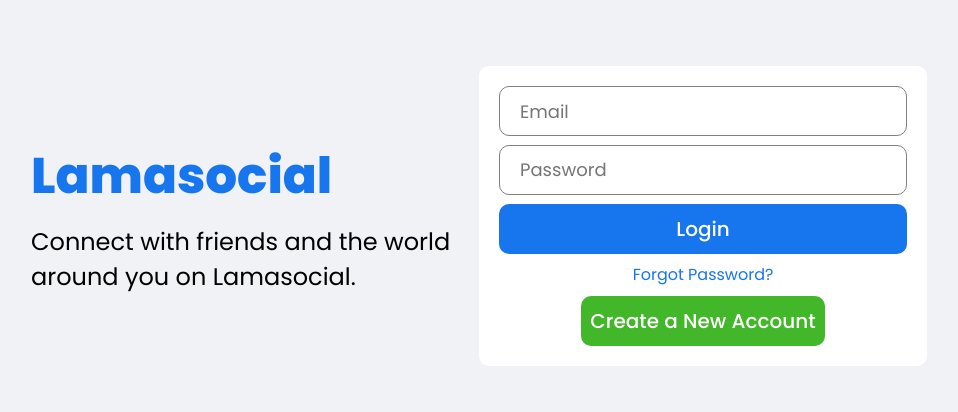
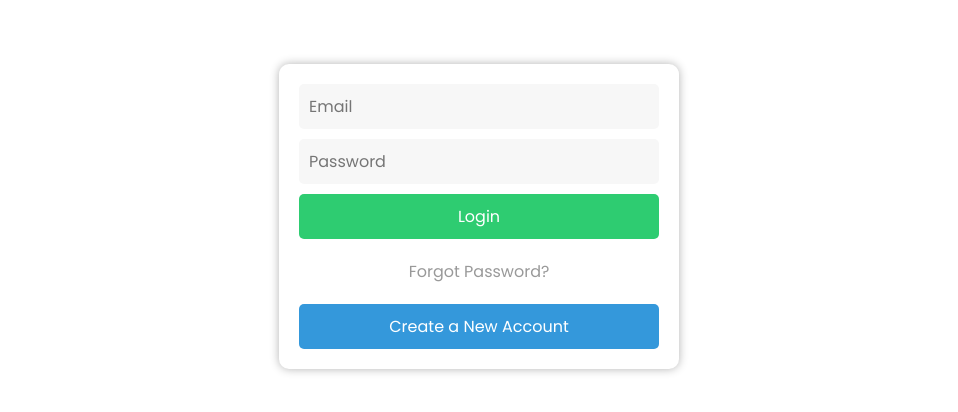
Before and after one commit to mehmeteminavcil/task-board, a React (Vite) app in the folder client/: page /login in a window 1280 px wide. Shown: the part 184-596 px from the top of the page, without its empty margins (161-1119 px from the left). Built offline with nearby package versions, Linux system fonts and the light colour scheme.

Commit message:
styled Login.jsx and Register.jsx

```diff
--- a/client/src/pages/Login/Login.jsx
+++ b/client/src/pages/Login/Login.jsx
@@ -23,13 +23,6 @@ const Login = () => {
   return (
     <div className="login">
       <div className="loginWrapper">
-        <div className="loginLeft">
-          <h3 className="loginLogo">Lamasocial</h3>
-          <span className="loginDesc">
-            Connect with friends and the world around you on Lamasocial.
-          </span>
-        </div>
-        <div className="loginRight">
         <form className="loginBox" onSubmit={handleClick}>
           <input
             placeholder="Email"
@@ -54,11 +47,8 @@ const Login = () => {
             )}
           </button>
           <span className="loginForgot">Forgot Password?</span>
-            <button className="loginRegisterButton">
-              Create a New Account
-            </button>
+          <button className="loginRegisterButton">Create a New Account</button>
         </form>
-        </div>
       </div>
     </div>
   );
--- a/client/src/pages/Login/login.scss
+++ b/client/src/pages/Login/login.scss
@@ -1,92 +1,77 @@
 .login {
-    width: 100vw;
+  display: flex;
+  justify-content: center;
+  align-items: center;
   height: 100vh;
-    background-color: #f0f2f5;
+
+  .loginWrapper {
+    width: 400px;
+    padding: 20px;
+    background-color: #fff;
+    border-radius: 10px;
+    box-shadow: 0 0 10px rgba(0, 0, 0, 0.3);
+
+    .loginBox {
+      display: flex;
+      flex-direction: column;
+      gap: 10px;
+
+      .loginInput {
+        padding: 10px;
+        border: none;
+        border-radius: 5px;
+        background-color: #f7f7f7;
+        font-size: 16px;
+        color: #333;
+        outline: none;
+
+        &:focus {
+          box-shadow: 0 0 5px rgba(0, 0, 0, 0.3);
+        }
+      }
+
+      .loginButton {
         display: flex;
         align-items: center;
         justify-content: center;
+        padding: 10px;
+        border: none;
+        border-radius: 5px;
+        background-color: #2ecc71;
+        color: #fff;
+        font-size: 16px;
+        cursor: pointer;
+
+        &:hover {
+          background-color: #27ae60;
+        }
       }
 
-  .loginWrapper {
-    width: 70%;
-    height: 70%;
-    display: flex;
+      .loginForgot {
+        margin-top: 10px;
+        text-align: center;
+        color: #999;
+        cursor: pointer;
+
+        &:hover {
+          color: #555;
+        }
       }
 
-  .loginLeft,
-  .loginRight {
-    flex: 1;
-    display: flex;
-    flex-direction: column;
-    justify-content: center;
+      .loginRegisterButton {
+        margin-top: 10px;
+        padding: 10px;
+        border: none;
+        border-radius: 5px;
+        background-color: #3498db;
+        color: #fff;
+        font-size: 16px;
+        cursor: pointer;
+
+        &:hover {
+          background-color: #2980b9;
         }
-
-  .loginLogo {
-    font-size: 50px;
-    font-weight: 800;
-    color: #1775ee;
-    margin-bottom: 10px;
       }
-
-  .loginDesc {
-    font-size: 24px;
     }
-
-  .loginBox{
-      height: 300px;
-      padding: 20px;
-      background-color: white;
-      border-radius: 10px;
-      display: flex;
-      flex-direction: column;
-      justify-content: space-between;
   }
-
-  .loginInput{
-      height: 50px;
-      border-radius: 10px;
-      border: 1px solid gray;
-      font-size: 18px;
-      padding-left: 20px;
 }
-
-  .loginInput:focus{
-      outline: none;
-  }
-
-  .loginButton{
-      height: 50px;
-      border-radius: 10px;
-      border: none;
-      background-color: #1775ee;
-      color: white;
-      font-size: 20px;
-      font-weight: 500;
-      cursor: pointer;
-  }
-
-  .loginButton:focus{
-    outline: none;
-  }
-
-  .loginButton:disabled{
-    cursor: not-allowed;
-  }
-
-  .loginForgot{
-      text-align: center;
-      color: #1775ee;
-  }
-
-  .loginRegisterButton{
-      width: 60%;
-      align-self: center;
-      height: 50px;
-      border-radius: 10px;
-      border: none;
-      background-color: #42b72a;
-      color: white;
-      font-size: 20px;
-      font-weight: 500;
-      cursor: pointer;
-  }
--- a/client/src/pages/Register/Register.jsx
+++ b/client/src/pages/Register/Register.jsx
@@ -34,15 +34,8 @@ const Register = () => {
   };
 
   return (
-    <div className="Register">
+    <div className="register">
       <div className="registerWrapper">
-        <div className="registerLeft">
-          <h3 className="registerLogo">Lamasocial</h3>
-          <span className="registerDesc">
-            Connect with friends and the world around you on Lamasocial.
-          </span>
-        </div>
-        <div className="registerRight">
         <form className="registerBox" onSubmit={handleClick}>
           <input
             placeholder="Username"
@@ -82,7 +75,6 @@ const Register = () => {
         </form>
       </div>
     </div>
-    </div>
   );
 };
 
--- a/client/src/pages/Register/register.scss
+++ b/client/src/pages/Register/register.scss
@@ -1,92 +1,74 @@
 .register {
-    width: 100vw;
+  display: flex;
+  justify-content: center;
+  align-items: center;
   height: 100vh;
-    background-color: #f0f2f5;
+
+  .registerWrapper {
+    width: 400px;
+    padding: 20px;
+    background-color: #fff;
+    border-radius: 10px;
+    box-shadow: 0 0 10px rgba(0, 0, 0, 0.3);
+
+    .registerBox {
       display: flex;
-    align-items: center;
-    justify-content: center;
+      flex-direction: column;
+      gap: 10px;
+
+      .registerInput {
+        padding: 10px;
+        border: none;
+        border-radius: 5px;
+        background-color: #f7f7f7;
+        font-size: 16px;
+        color: #333;
+        outline: none;
+
+        &:focus {
+          box-shadow: 0 0 5px rgba(0, 0, 0, 0.3);
+        }
       }
 
-  .registerWrapper {
-    width: 70%;
-    height: 70%;
-    display: flex;
+      .registerButton {
+        padding: 10px;
+        border: none;
+        border-radius: 5px;
+        background-color: #2ecc71;
+        color: #fff;
+        font-size: 16px;
+        cursor: pointer;
+
+        &:hover {
+          background-color: #27ae60;
+        }
       }
 
-  .registerLeft,
-  .registerRight {
-    flex: 1;
-    display: flex;
-    flex-direction: column;
-    justify-content: center;
+      .registerForgot {
+        margin-top: 10px;
+        text-align: center;
+        color: #999;
+        cursor: pointer;
+
+        &:hover {
+          color: #555;
+        }
       }
 
-  .registerLogo {
-    font-size: 50px;
-    font-weight: 800;
-    color: #1775ee;
-    margin-bottom: 10px;
+      .registerRegisterButton {
+        margin-top: 10px;
+        padding: 10px;
+        border: none;
+        border-radius: 5px;
+        background-color: #3498db;
+        color: #fff;
+        font-size: 16px;
+        cursor: pointer;
+
+        &:hover {
+          background-color: #2980b9;
         }
-
-  .registerDesc {
-    font-size: 24px;
       }
-
-  .registerBox{
-      height: 300px;
-      padding: 20px;
-      background-color: white;
-      border-radius: 10px;
-      display: flex;
-      flex-direction: column;
-      justify-content: space-between;
     }
-
-  .registerInput{
-      height: 50px;
-      border-radius: 10px;
-      border: 1px solid gray;
-      font-size: 18px;
-      padding-left: 20px;
   }
-
-  .registerInput:focus{
-      outline: none;
 }
-
-  .registerButton{
-      height: 50px;
-      border-radius: 10px;
-      border: none;
-      background-color: #1775ee;
-      color: white;
-      font-size: 20px;
-      font-weight: 500;
-      cursor: pointer;
-  }
-
-  .registerButton:focus{
-    outline: none;
-  }
-
-  .registerButton:disabled{
-    cursor: not-allowed;
-  }
-
-  .registerForgot{
-      text-align: center;
-      color: #1775ee;
-  }
-
-  .registerRegisterButton{
-      width: 60%;
-      align-self: center;
-      height: 50px;
-      border-radius: 10px;
-      border: none;
-      background-color: #42b72a;
-      color: white;
-      font-size: 20px;
-      font-weight: 500;
-      cursor: pointer;
-  }
```
Lines whose indentation alone changed are shown as unchanged.
